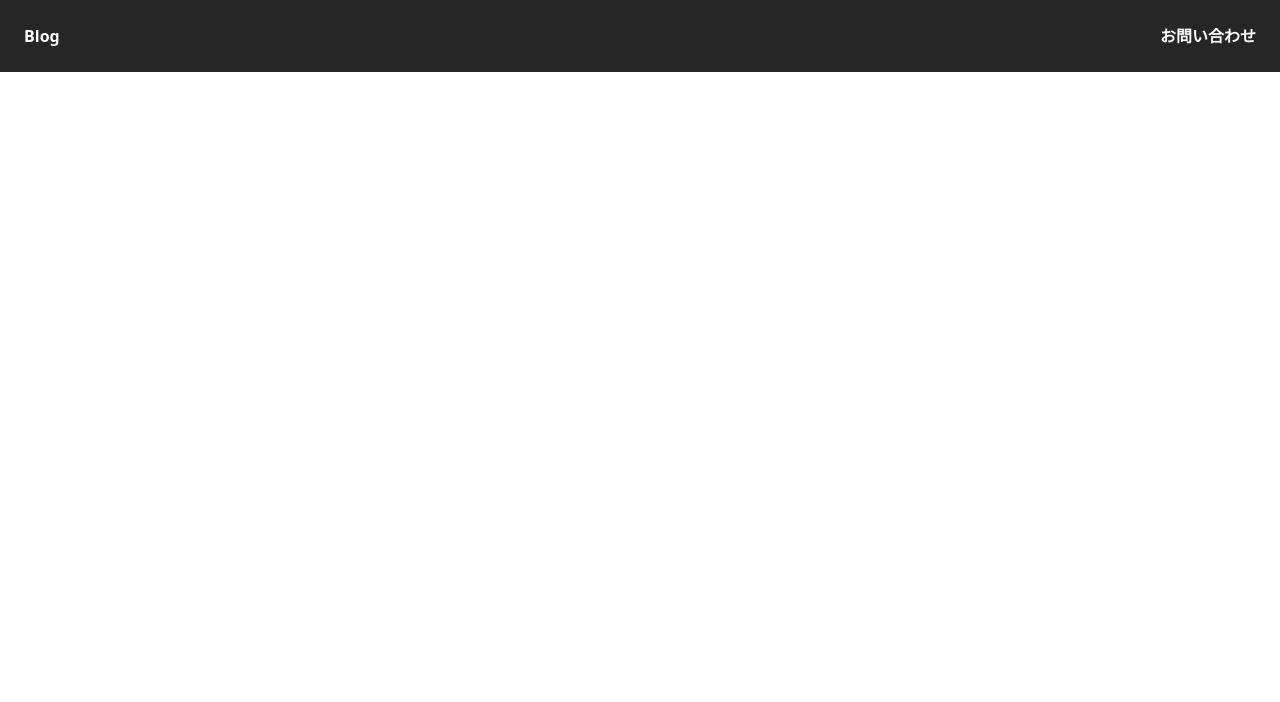
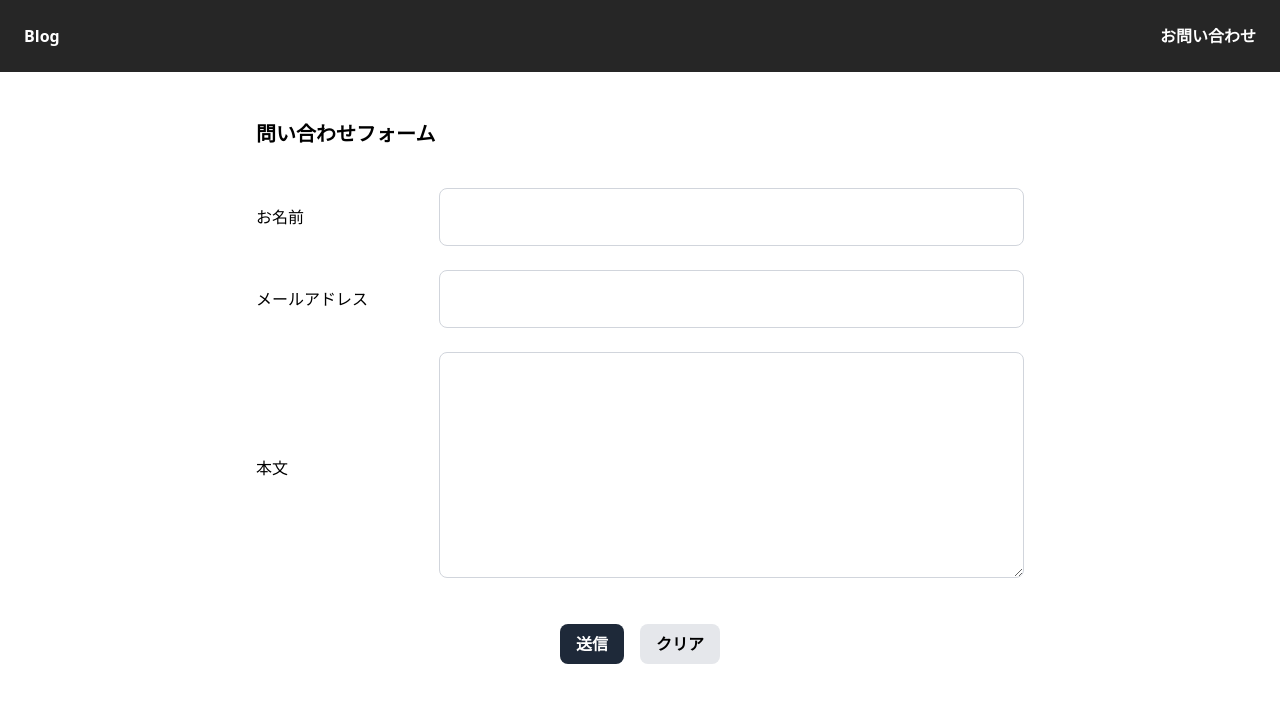
Before and after one commit to gitdsuzuki/blog-app, a React (Vite) app: page /contact in a window 1280 px wide. Before the commit this address had no page. Shown: the top 702 px of the page. Built offline with nearby package versions, Linux system fonts and the light colour scheme.

Commit message:
課題4の実装

```diff
--- a/package.json
+++ b/package.json
@@ -12,7 +12,8 @@
   "dependencies": {
     "dayjs": "^1.11.13",
     "react": "^19.0.0",
-    "react-dom": "^19.0.0"
+    "react-dom": "^19.0.0",
+    "react-router-dom": "^7.5.1"
   },
   "devDependencies": {
     "@eslint/js": "^9.21.0",
--- a/src/App.jsx
+++ b/src/App.jsx
@@ -2,6 +2,7 @@ import { Routes, Route } from 'react-router-dom'
 import Header from './components/Header'
 import PostList from './components/PostList'
 import PostDetails from './components/PostDetails'
+import Contact from './components/Contact'
 
 const App = () => {
 
@@ -11,6 +12,7 @@ const App = () => {
       <Routes>
         <Route path="/" element={<PostList />} />
         <Route path="/post/:id" element={<PostDetails />} />
+        <Route path="/contact" element={<Contact />} />
       </Routes>
     </>
   )
--- /dev/null
+++ b/src/components/Contact.jsx
@@ -0,0 +1,116 @@
+import { useState } from 'react'
+
+const Contact = () => {
+
+  const [name, setName] = useState('')
+  const [email, setEmail] = useState('')
+  const [message, setMessage] = useState('')
+  const [submitting, setSubmitting] = useState(false)
+  const [nameError, setNameError] = useState('')
+  const [emailError, setEmailError] = useState('')
+  const [messageError, setMessageError] = useState('')
+
+  const body = {
+    name: name,
+    email: email,
+    message: message
+  }
+
+  const isValidForm = () => {
+
+    setNameError('')
+    setEmailError('')
+    setMessageError('')
+
+    let isValidName = false
+    let isValidEmail = false
+    let isValidMessage = false
+
+    if (!name) setNameError('お名前は必須です。')
+    else if (name.length > 30) setNameError('お名前は30文字以内で入力してください。')
+    else isValidName = true
+
+    if (!email) setEmailError('メールアドレスは必須です。')
+    else if (!email.match(/.+@.+\..+/)) setEmailError('メールアドレスの形式が正しくありません。')
+    else isValidEmail = true
+
+    if (!message) setMessageError('本文は必須です。')
+    else if (message.length > 500) setMessageError('本文は500文字以内で入力してください。')
+    else isValidMessage = true
+
+    return isValidName && isValidEmail && isValidMessage
+  }
+
+  const handleClear = () => {
+    setName('')
+    setEmail('')
+    setMessage('')
+    setNameError('')
+    setEmailError('')
+    setMessageError('')
+  }
+
+  const fetcher = async () => {
+    const response = await fetch(
+      'https://1hmfpsvto6.execute-api.ap-northeast-1.amazonaws.com/dev/contacts',
+      {
+        method: 'POST',
+        headers: {
+          'Content-Type': 'application/json',
+        },
+        body: JSON.stringify(body)
+      },
+    )
+
+    if (response.ok) {
+      window.alert("送信しました")
+      handleClear()
+    } else {
+      window.alert('通信エラーです。')
+    }
+  }
+
+  const handleSubmit = async (event) => {
+    event.preventDefault()
+    setSubmitting(true)
+    if (isValidForm()) fetcher()
+    setSubmitting(false)
+  }
+
+  return (
+    <div className="w-full pt-12 px-4">
+      <div className="mx-auto max-w-3xl">
+        <div className="font-bold text-xl mb-10">問い合わせフォーム</div>
+          <form onSubmit={handleSubmit}>
+            <div className="flex justify-between items-center mb-6">
+              <label htmlFor="name" className="w-[240px]">お名前</label>
+              <div className="w-full">
+                <input id="name" type="text" className="border border-gray-300 rounded-lg p-4 w-full" value={name} onChange={e => setName(e.target.value)} disabled={submitting}/>
+                {nameError && <div className="text-red-500">{nameError}</div>}
+              </div>
+            </div>
+            <div className="flex justify-between items-center mb-6">
+              <label htmlFor="mail" className="w-[240px]">メールアドレス</label>
+              <div className="w-full">
+                <input id="mail" type="text" className="border border-gray-300 rounded-lg p-4 w-full" value={email} onChange={e => setEmail(e.target.value)} disabled={submitting}/>
+                {emailError && <div className="text-red-500">{emailError}</div>}
+              </div>
+            </div>
+            <div className="flex justify-between items-center mb-10">
+              <label htmlFor="message" className="w-[240px]">本文</label>
+              <div className="w-full">
+                <textarea id="message" rows="8" className="border border-gray-300 rounded-lg p-4 w-full" value={message} onChange={e => setMessage(e.target.value)} disabled={submitting}></textarea>
+                {messageError && <div className="text-red-500">{messageError}</div>}
+              </div>
+            </div>
+            <div className="flex justify-center">
+              <button type="submit" className="bg-gray-800 text-white font-bold py-2 px-4 rounded-lg mr-4" disabled={submitting}>送信</button>
+              <button type="button" onClick={handleClear} className="bg-gray-200 font-bold py-2 px-4 rounded-lg" disabled={submitting}>クリア</button>
+            </div>
+          </form>
+        </div>
+    </div>
+  )
+}
+
+export default Contact
--- a/src/components/Header.jsx
+++ b/src/components/Header.jsx
@@ -7,7 +7,7 @@ const Header = () => {
         <Link to="/"><h1>Blog</h1></Link>
       </div>
       <div className="flex flex-auto justify-end">
-        <a>お問い合わせ</a>
+        <Link to="/contact">お問い合わせ</Link>
       </div>
     </div>
   )
```
Also changed, not shown: 1 other file (tests, documents, lock files or other folders).
